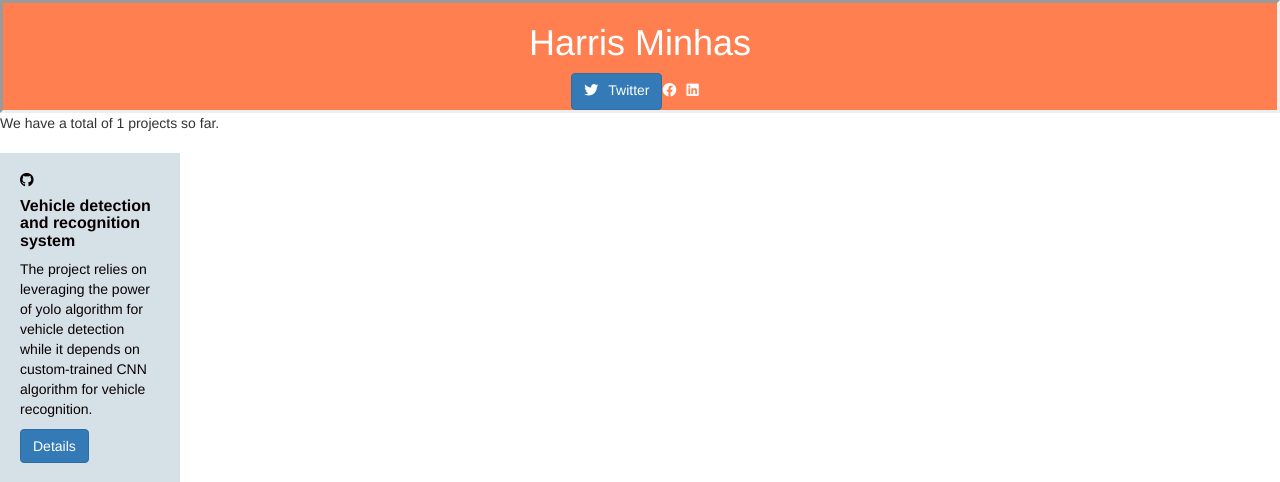
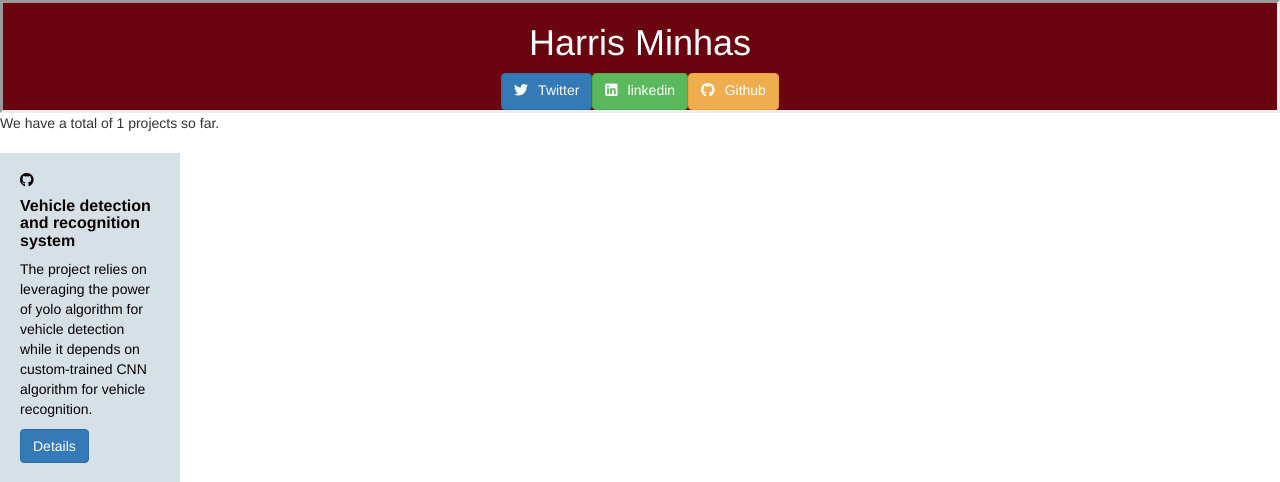
Before and after one commit to HarrisMinhas123/DjangoProject, a Django app: page / in a window 1280 px wide. Shown: the top 482 px of the page. Run offline with Django 3.2, Linux system fonts and the light colour scheme; data comes from the database, SQL or seed files in the repository; some libraries are stand-ins or nearby versions.

Commit message:
Pushing more updates

```diff
--- a/wisdompets/adoptions/templates/geeks.html
+++ b/wisdompets/adoptions/templates/geeks.html
@@ -14,7 +14,7 @@
 <style>
     #header{
         text-align: center;
-        background-color: coral;
+        background-color:#6a040f;
         color: white;
         border: inset;
         padding-left: 10px;
@@ -39,7 +39,7 @@
         font-style:normal;
         font-weight: bold;
     }
-    #facebook{
+    #github{
         padding-right: 10px;
         block-size: 20px;
     }
@@ -67,7 +67,7 @@
 <div class="card" id='header'>
 <div class="card-header">
     <h1 id='name'>Harris Minhas</h1>
-    <a class="btn btn-primary" href="https://twitter.com/minhas_harris" target="_blank"><i class="fab fa-twitter" id="twitter"></i>Twitter</a><i class="fab fa-facebook" id="facebook"></i><i class="fab fa-linkedin" id="linkedin"></i>
+    <a class="btn btn-primary" href="https://twitter.com/minhas_harris" target="_blank"><i class="fab fa-twitter" id="twitter"></i>Twitter</a><a class="btn btn-success" href="https://www.linkedin.com/in/harris-minhas-bba80a143/" target="_blank"><i class="fab fa-linkedin" id="linkedin"></i>linkedin</a><a class="btn btn-warning" href="https://github.com/HarrisMinhas123"><i class="fab fa-github" id="github"></i>Github</a>
 </div>
 </div>
 
```
